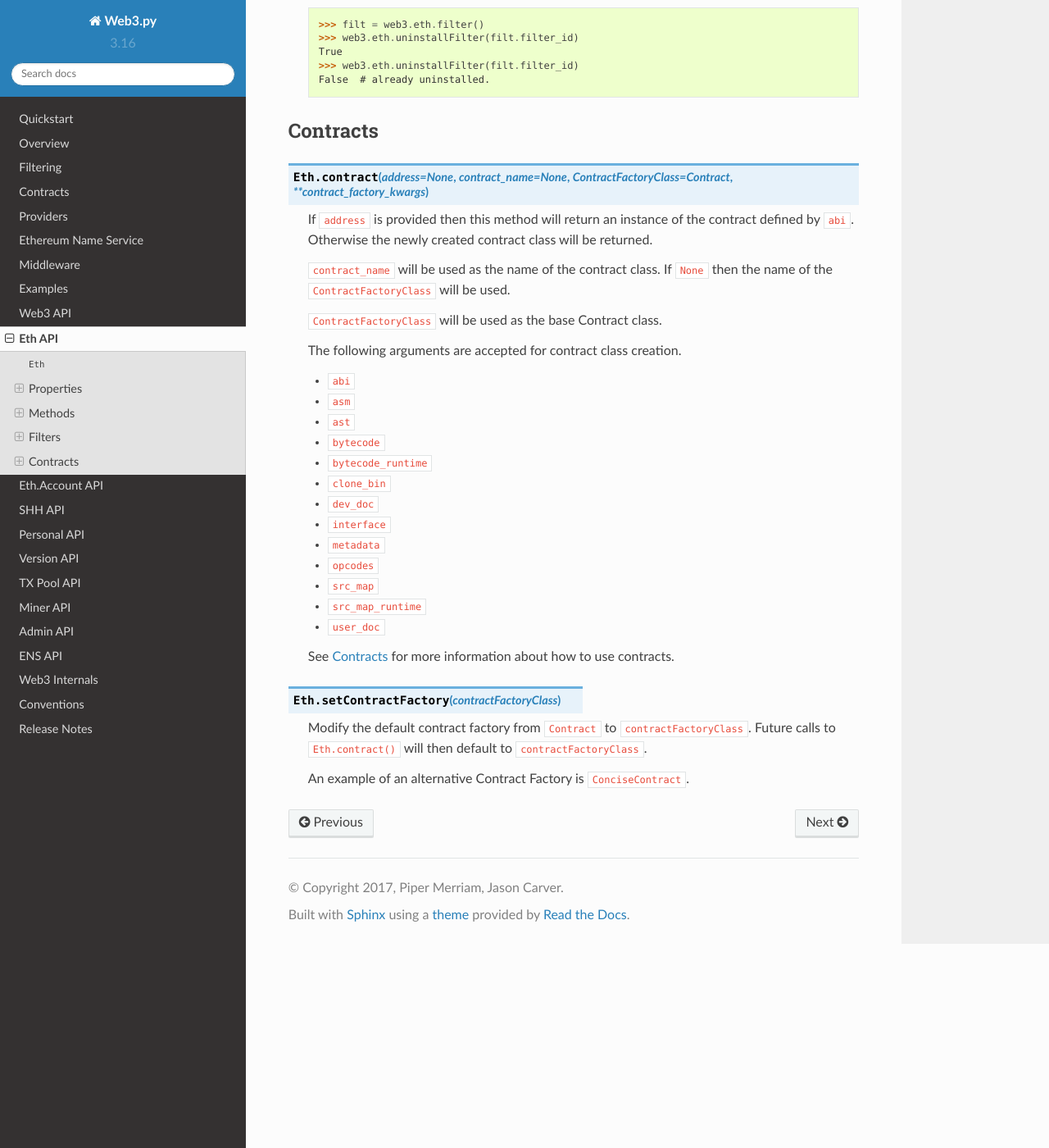
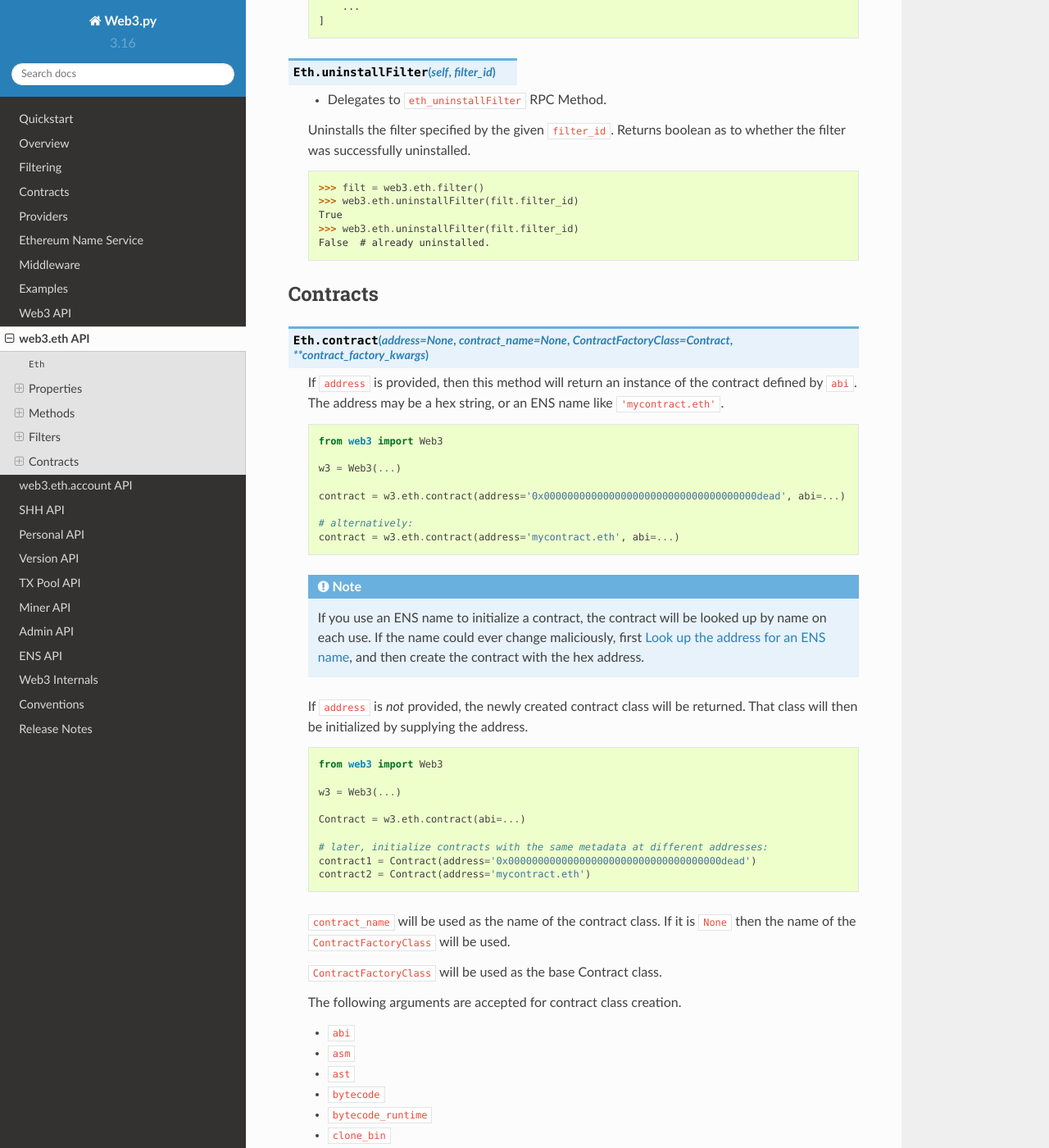
Before and after one commit to shuziren/web3.py, a Sphinx documentation site: the page built from docs/web3.eth.rst, in a window 1280 px wide and 1400 px high, scrolled down 10325 px. Shown: the whole window at 82% size. Built offline with Sphinx 7.4.7 and the Read the Docs theme 2.0.0, drawn with Linux system fonts in a browser that asks for light colours; some of the changed text lies outside the part shown.

Commit message:
ens: docs, more classmethods, move exceptions

```diff
--- a/docs/examples.rst
+++ b/docs/examples.rst
@@ -191,7 +191,7 @@ Transaction receipts can be retrieved using the ``web3.eth.getTransactionReceipt
     }
 
 
-If the transactin has not yet been mined then this method will return ``None``.
+If the transaction has not yet been mined then this method will return ``None``.
 
 
 .. TODO: create a contract factory
--- a/docs/web3.eth.account.rst
+++ b/docs/web3.eth.account.rst
@@ -1,5 +1,5 @@
-Eth.Account API
-===============
+web3.eth.account API
+=====================
 
 .. py:module:: web3.eth.account
     :synopsis: Validate signatures, and work with local private keys
--- a/docs/web3.eth.rst
+++ b/docs/web3.eth.rst
@@ -156,6 +155,8 @@ The following methods are available on the ``web3.eth`` namespace.
     Returns the balance of the given ``account`` at the block specified by
     ``block_identifier``.
 
+    ``account`` may be a hex address or an ENS name ending in '.eth'
+
     .. code-block:: python
 
         >>> web3.eth.getBalance('0xd3cda913deb6f67967b99d67acdfa1712c293601')
@@ -169,6 +170,8 @@ The following methods are available on the ``web3.eth`` namespace.
     Returns the value from a storage position for the given ``account`` at the
     block specified by ``block_identifier``.
 
+    ``account`` may be a hex address or an ENS name ending in '.eth'
+
     .. code-block:: python
 
         >>> web3.eth.getStorageAt('0x6c8f2a135f6ed072de4503bd7c4999a1a17f824b', 0)
@@ -181,6 +184,8 @@ The following methods are available on the ``web3.eth`` namespace.
 
     Returns the bytecode for the given ``account`` at the block specified by
     ``block_identifier``.
+
+    ``account`` may be a hex address or an ENS name ending in '.eth'
 
     .. code-block:: python
 
@@ -357,6 +362,8 @@ The following methods are available on the ``web3.eth`` namespace.
     Returns the number of transactions that have been sent from ``account`` as
     of the block specified by ``block_identifier``.
 
+    ``account`` may be a hex address or an ENS name ending in '.eth'
+
     .. code-block:: python
 
         >>> web3.eth.getTransactionCount('0xd3cda913deb6f67967b99d67acdfa1712c293601')
@@ -371,9 +378,9 @@ The following methods are available on the ``web3.eth`` namespace.
 
     The ``transaction`` parameter should be a dictionary with the following fields.
 
-    * ``from``: ``bytes or text``, 20 Bytes - (optional, default:
+    * ``from``: ``bytes or text``, hex address or ENS name - (optional, default:
       ``web3.eth.defaultAccount``) The address the transaction is send from.
-    * ``to``: ``bytes or text``, 20 Bytes - (optional when creating new
+    * ``to``: ``bytes or text``, hex address or ENS name - (optional when creating new
       contract) The address the transaction is directed to.
     * ``gas``: ``integer`` - (optional, default: 90000) Integer of the gas
       provided for the transaction execution. It will return unused gas.
@@ -389,9 +396,9 @@ The following methods are available on the ``web3.eth`` namespace.
 
     If the ``transaction`` specifies a ``data`` value but does not specify
     ``gas`` then the ``gas`` value will be populated using the
-    ``web3.eth.estimateGas()`` function with an additional buffer of ``100000``
+    :meth:`~web3.eth.Eth.estimateGas()` function with an additional buffer of ``100000``
     gas up to the ``gasLimit`` of the latest block.  In the event that the
-    value returned by ``web3.eth.estimateGas()`` method is greater than the
+    value returned by :meth:`~web3.eth.Eth.estimateGas()` method is greater than the
     ``gasLimit`` a ``ValueError`` will be raised.
 
 
@@ -435,6 +442,8 @@ The following methods are available on the ``web3.eth`` namespace.
     Signs the given data with the private key of the given ``account``.
     The account must be unlocked.
 
+    ``account`` may be a hex address or an ENS name ending in '.eth'
+
     .. code-block:: python
 
         >>> web3.eth.sign(
@@ -461,7 +470,7 @@ The following methods are available on the ``web3.eth`` namespace.
     on the blockchain.  Returns the return value of the executed contract.
 
     The ``transaction`` parameter is handled in the same manner as the
-    ``web3.eth.sendTransaction()`` method.
+    :meth:`~web3.eth.Eth.sendTransaction()` method.
 
     .. code-block:: python
 
@@ -476,6 +485,9 @@ The following methods are available on the ``web3.eth`` namespace.
     Executes the given transaction locally without creating a new transaction
     on the blockchain.  Returns amount of gas consumed by execution which can
     be used as a gas estimate.
+
+    The ``transaction`` parameter is handled in the same manner as the
+    :meth:`~web3.eth.Eth.sendTransaction()` method.
 
     .. code-block:: python
 
@@ -619,11 +631,44 @@ Contracts
 
 .. py:method:: Eth.contract(address=None, contract_name=None, ContractFactoryClass=Contract, **contract_factory_kwargs)
 
-    If ``address`` is provided then this method will return an instance of the
-    contract defined by ``abi``.  Otherwise the newly created contract class
-    will be returned.
+    If ``address`` is provided, then this method will return an instance of the
+    contract defined by ``abi``. The address may be a hex string,
+    or an ENS name like ``'mycontract.eth'``.
 
-    ``contract_name`` will be used as the name of the contract class.  If
+    .. code-block:: python
+
+        from web3 import Web3
+
+        w3 = Web3(...)
+
+        contract = w3.eth.contract(address='0x000000000000000000000000000000000000dead', abi=...)
+
+        # alternatively:
+        contract = w3.eth.contract(address='mycontract.eth', abi=...)
+
+    .. note::
+
+        If you use an ENS name to initialize a contract, the contract will be looked up by
+        name on each use. If the name could ever change maliciously, first
+        :ref:`ens_get_address`, and then create the contract with the hex address.
+
+
+    If ``address`` is *not* provided, the newly created contract class will be returned. That
+    class will then be initialized by supplying the address.
+
+    .. code-block:: python
+
+        from web3 import Web3
+
+        w3 = Web3(...)
+
+        Contract = w3.eth.contract(abi=...)
+
+        # later, initialize contracts with the same metadata at different addresses:
+        contract1 = Contract(address='0x000000000000000000000000000000000000dead')
+        contract2 = Contract(address='mycontract.eth')
+
+    ``contract_name`` will be used as the name of the contract class.  If it is
     ``None`` then the name of the ``ContractFactoryClass`` will be used.
 
     ``ContractFactoryClass`` will be used as the base Contract class.
```
Also changed, not shown: other parts of docs/web3.eth.rst (+2 -3 lines), docs/contracts.rst (+10 -3 lines), 1 other file.
